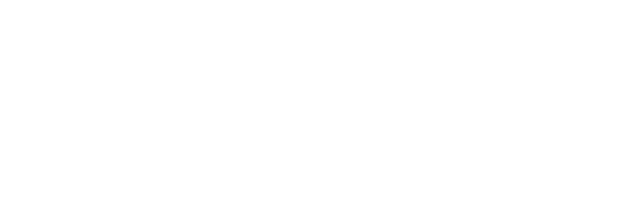
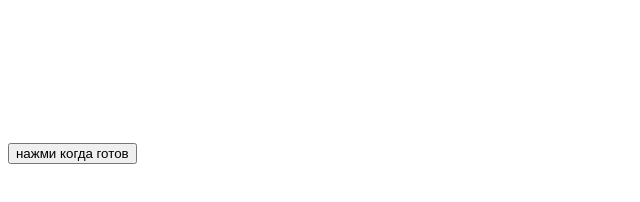
Before and after one commit to nomomon/orama-posture, a plain HTML site: page test.html in a window 1280 px wide. Shown: the whole page, without its empty margins (0-640 px from the left). Drawn offline with Linux system fonts and the light colour scheme.

Commit message:
💄 add button to start the code

```diff
--- a/test.html
+++ b/test.html
@@ -8,6 +8,8 @@
 </head>
 <body>
 
+    <button onclick="() => {doStuff(); $('button').parentElement.removeChild($('button'))}">нажми когда готов</button>
+
     <video id="camera" autoplay></video>
 
 </body>
```
